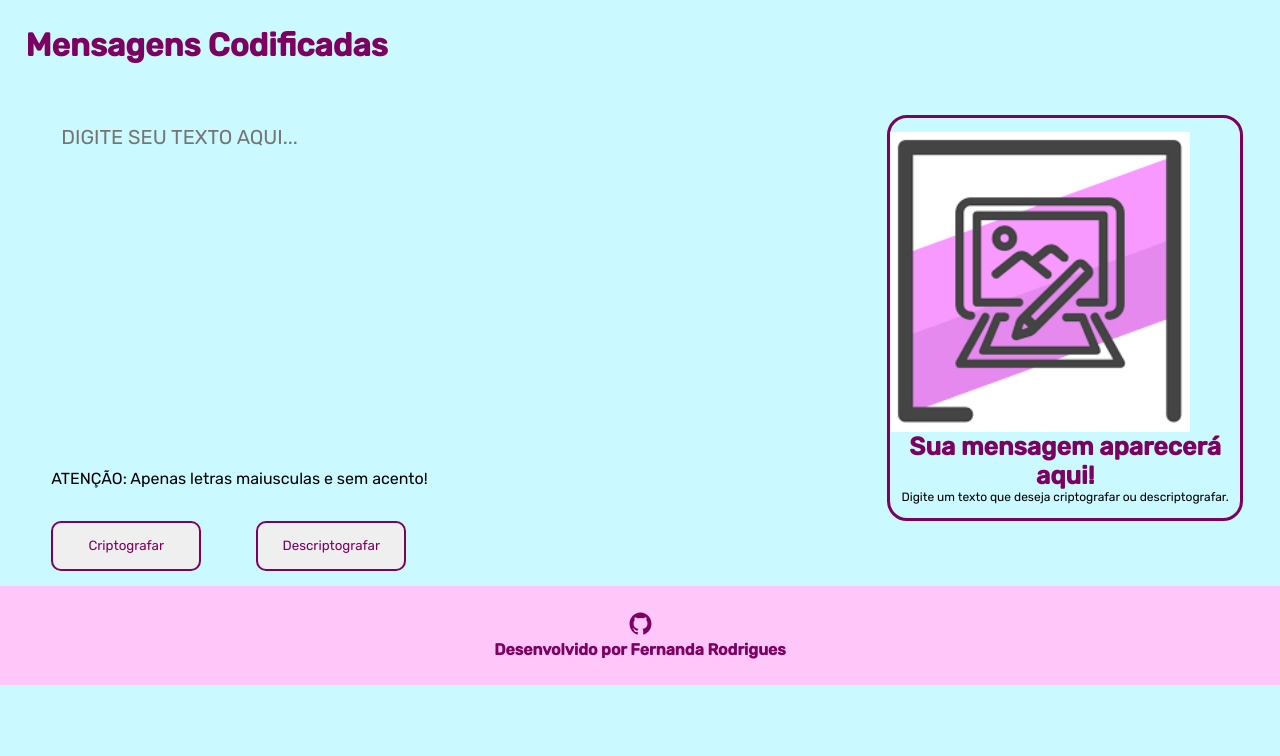
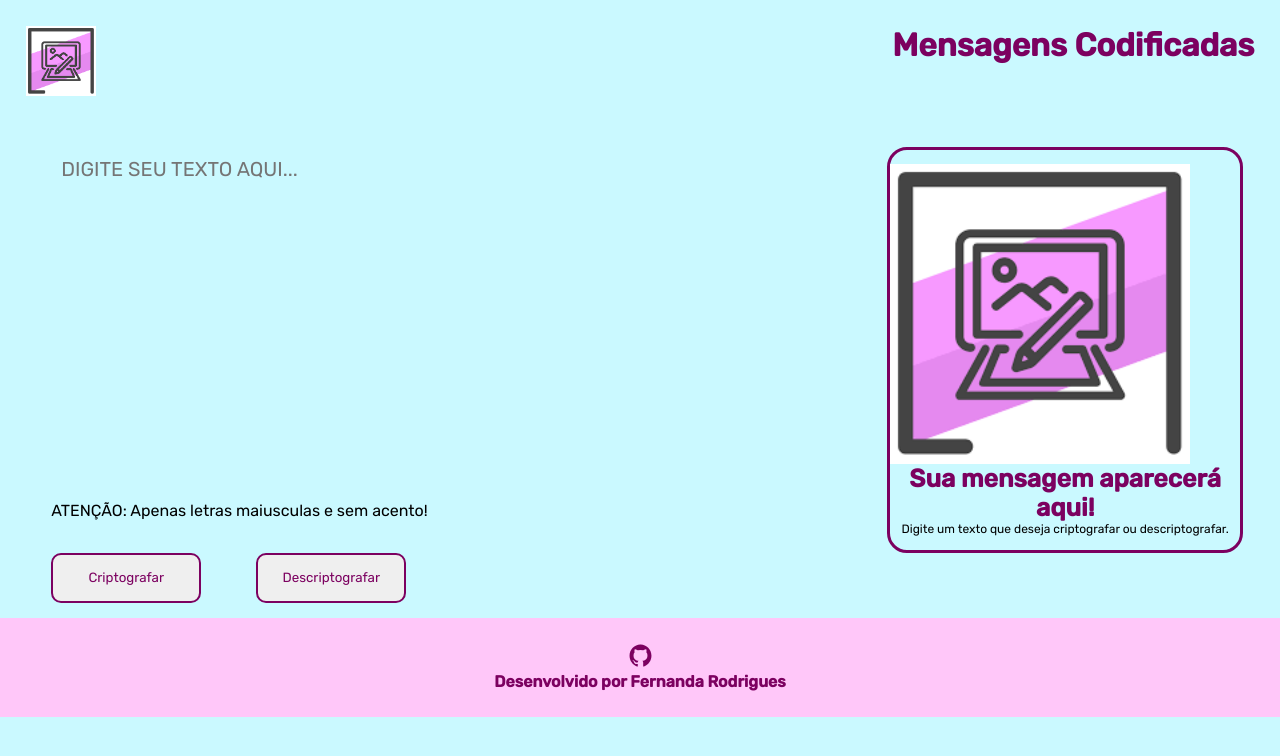
Before and after one commit to fer1192nanda/Decodificador-js, a plain HTML site: page index.html in a window 1280 px wide. Drawn offline with nearby package versions, Linux system fonts and the light colour scheme; a script that the page names is missing.

Commit message:
Update index.html

```diff
--- a/index.html
+++ b/index.html
@@ -9,6 +9,7 @@
 <body>
     <main class="main container">
         <header class="cabecalho">
+            <img src="./images.png" alt="logo Fernanda">
 
           <h1>Mensagens Codificadas</h1>
         </header>
```
